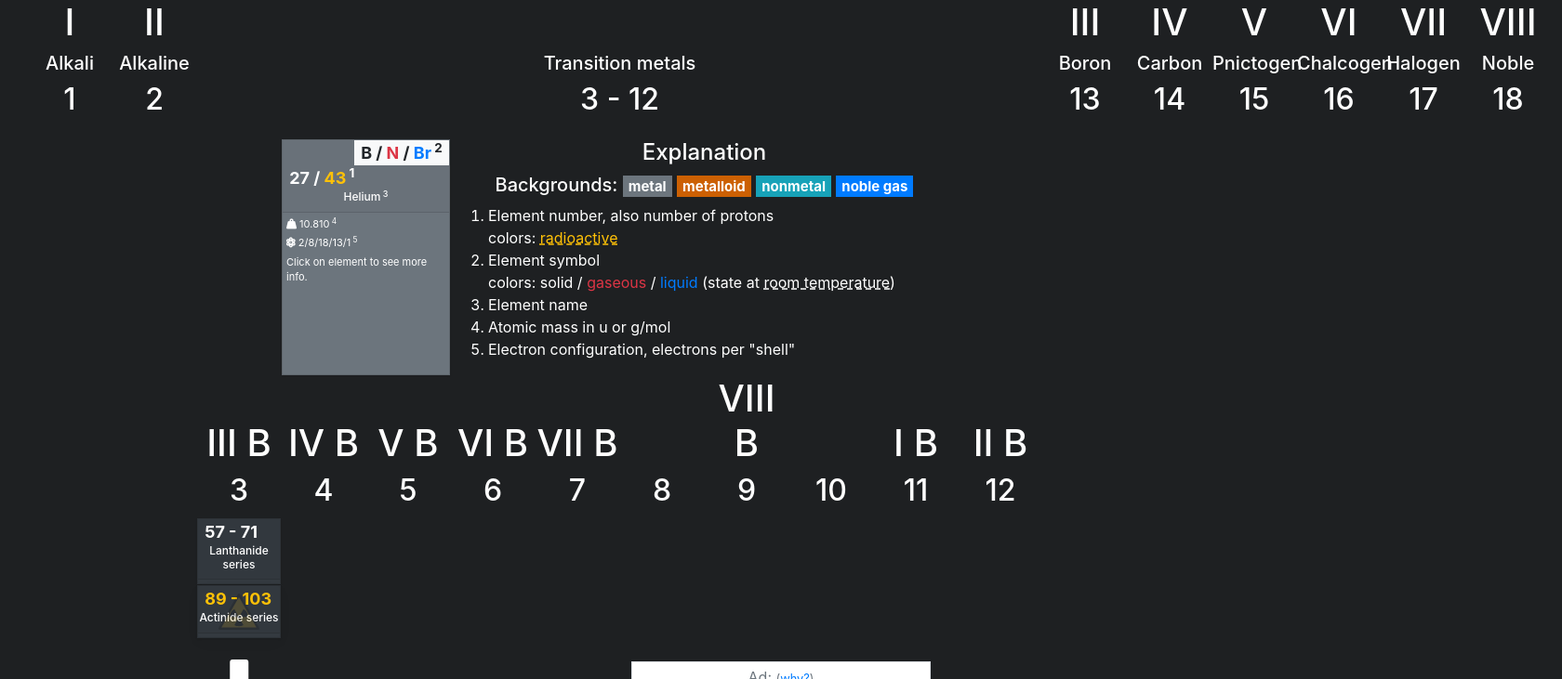
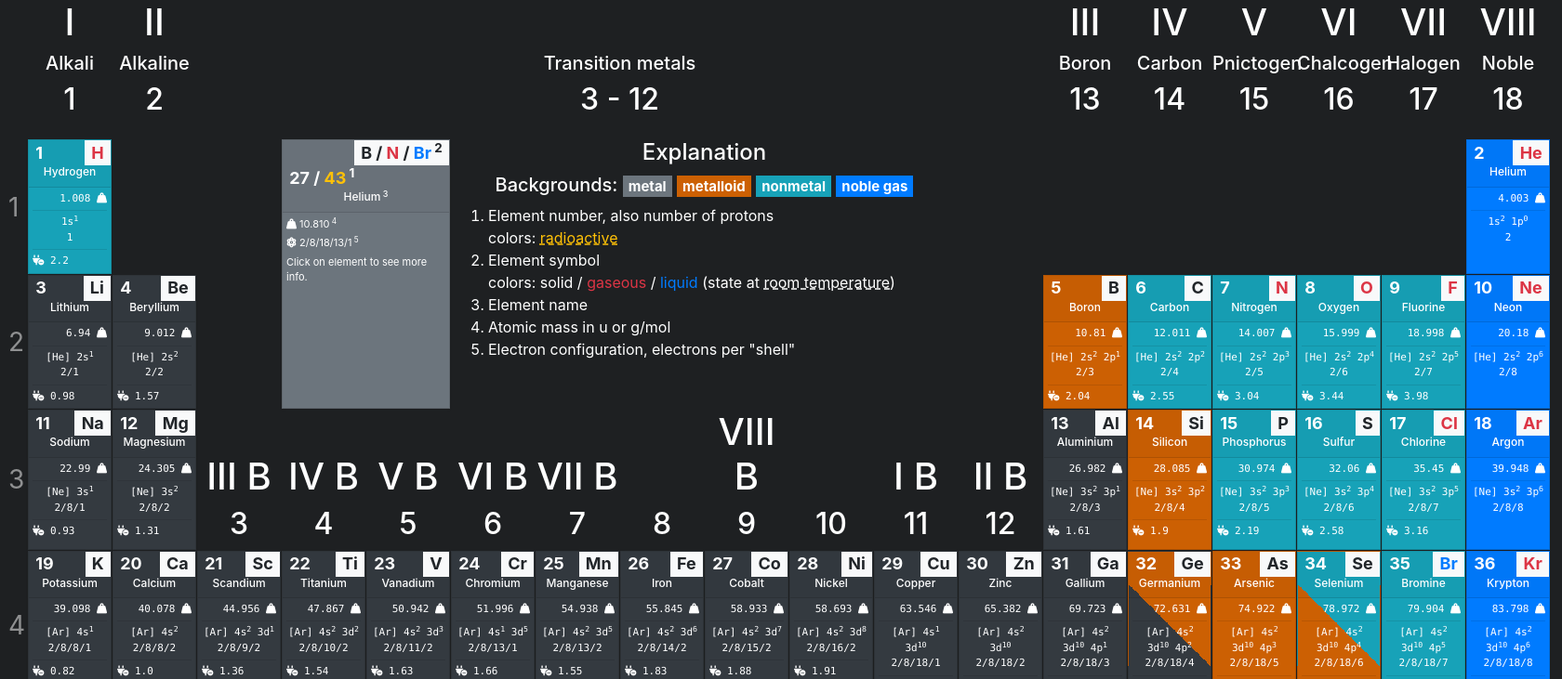
Before and after one commit to florianmischke/pse, a Flask app: page / in a window 1680 px wide. Shown: the top 731 px of the page at 93% size. Run offline with Flask 3, Linux system fonts and the light colour scheme; some libraries are stand-ins or nearby versions.

Commit message:
Update index.html

```diff
--- a/templates/index.html
+++ b/templates/index.html
@@ -5,35 +5,36 @@
   <meta charset="utf-8">
   <meta name="viewport" content="width=device-width, initial-scale=1, shrink-to-fit=no">
 
-  <link rel="apple-touch-icon" sizes="57x57" href="images/favicons/apple-icon-57x57.png">
-  <link rel="apple-touch-icon" sizes="60x60" href="images/favicons/apple-icon-60x60.png">
-  <link rel="apple-touch-icon" sizes="72x72" href="images/favicons/apple-icon-72x72.png">
-  <link rel="apple-touch-icon" sizes="76x76" href="images/favicons/apple-icon-76x76.png">
-  <link rel="apple-touch-icon" sizes="114x114" href="images/favicons/apple-icon-114x114.png">
-  <link rel="apple-touch-icon" sizes="120x120" href="images/favicons/apple-icon-120x120.png">
-  <link rel="apple-touch-icon" sizes="144x144" href="images/favicons/apple-icon-144x144.png">
-  <link rel="apple-touch-icon" sizes="152x152" href="images/favicons/apple-icon-152x152.png">
-  <link rel="apple-touch-icon" sizes="180x180" href="images/favicons/apple-icon-180x180.png">
+  <link rel="apple-touch-icon" sizes="57x57" href="static/images/favicons/apple-icon-57x57.png">
+  <link rel="apple-touch-icon" sizes="60x60" href="static/images/favicons/apple-icon-60x60.png">
+  <link rel="apple-touch-icon" sizes="72x72" href="static/images/favicons/apple-icon-72x72.png">
+  <link rel="apple-touch-icon" sizes="76x76" href="static/images/favicons/apple-icon-76x76.png">
+  <link rel="apple-touch-icon" sizes="114x114" href="static/images/favicons/apple-icon-114x114.png">
+  <link rel="apple-touch-icon" sizes="120x120" href="static/images/favicons/apple-icon-120x120.png">
+  <link rel="apple-touch-icon" sizes="144x144" href="static/images/favicons/apple-icon-144x144.png">
+  <link rel="apple-touch-icon" sizes="152x152" href="static/images/favicons/apple-icon-152x152.png">
+  <link rel="apple-touch-icon" sizes="180x180" href="static/images/favicons/apple-icon-180x180.png">
 
-  <link rel="icon" type="image/png" sizes="32x32" href="images/favicons/favicon-32x32.png">
-  <link rel="icon" type="image/png" sizes="96x96" href="images/favicons/favicon-96x96.png">
-  <link rel="icon" type="image/png" sizes="16x16" href="images/favicons/favicon-16x16.png">
+  <link rel="icon" type="image/png" sizes="32x32" href="static/images/favicons/favicon-32x32.png">
+  <link rel="icon" type="image/png" sizes="96x96" href="static/images/favicons/favicon-96x96.png">
+  <link rel="icon" type="image/png" sizes="16x16" href="static/images/favicons/favicon-16x16.png">
 
   <meta name="msapplication-TileColor" content="#28a745">
-  <meta name="msapplication-TileImage" content="images/favicons/ms-icon-144x144.png">
+  <meta name="msapplication-TileImage" content="static/images/favicons/ms-icon-144x144.png">
   <meta name="theme-color" content="#28a745">
 
   <!-- Bootstrap CSS -->
   <link rel="stylesheet" href="https://stackpath.bootstrapcdn.com/bootstrap/4.1.3/css/bootstrap.min.css" integrity="sha384-MCw98/SFnGE8fJT3GXwEOngsV7Zt27NXFoaoApmYm81iuXoPkFOJwJ8ERdknLPMO" crossorigin="anonymous">
-  <link rel="stylesheet" href="https://use.fontawesome.com/releases/v5.3.1/css/all.css" integrity="sha384-mzrmE5qonljUremFsqc01SB46JvROS7bZs3IO2EmfFsd15uHvIt+Y8vEf7N7fWAU" crossorigin="anonymous">
+  <script src="https://kit.fontawesome.com/8ff51804be.js" crossorigin="anonymous"></script>
   <link rel="stylesheet" href="https://cdnjs.cloudflare.com/ajax/libs/bootstrap-select/1.13.3/css/bootstrap-select.min.css" integrity="sha256-q+3CS1i6GuPNz/JQk7dapdWXvii85xf7vecZx2QqsFI=" crossorigin="anonymous" />
   <link rel="stylesheet" href="https://cdnjs.cloudflare.com/ajax/libs/flag-icon-css/3.2.1/css/flag-icon.css" integrity="sha256-9MbYWPlETRYDxprjQWUUAkiU6JtQaY1EustxQWdQwhk=" crossorigin="anonymous" />
-  <link rel="stylesheet" href="style.css">
+  <link rel="stylesheet" href="static/css/style.css">
 
   <title>Periodic table of elements</title>
 </head>
 <body class="dark-theme">
 
+  {% if elements %}
   <div class="container-fluid">
 
     <div class="grid mt-0" id="legend">
@@ -48,7 +49,7 @@
       <div class="grid-item"><p class="h1">VIII</p> <p class="h5 name">Noble</p> <p class="h2">18</p> </div>
     </div>
     <div class="grid mt-3" id="pse">
-      <div class="grid-item element nav-item" style="grid-column-start: 4; grid-column-end: 6; grid-row-start: 1; grid-row-end: 3;">
+      <div class="grid-item element nav-item" id="example" style="grid-column-start: 4; grid-column-end: 6; grid-row-start: 1; grid-row-end: 3;">
         <div class="card h-100 bg-secondary text-white">
           <div class="card-header">
             <h4 class="card-title">
@@ -73,7 +74,7 @@
         <h5 class="text-center">Backgrounds: <span class="badge badge-secondary">metal</span> <span class="badge badge-warning-dark">metalloid</span> <span class="badge badge-info">nonmetal</span> <span class="badge badge-primary">noble gas</span></h5>
         <ol>
           <li>Element number, also number of protons<br>colors: <span class="text-warning text-underline-dashed" data-toggle="tooltip" data-placement="top" title="in other words: no stable isotope">radioactive</span></li>
-          <li>Element symbol<br>colors: solid / <span class="text-danger">gaseous</span> / <span class="text-primary">liquid</span> (state at <span class="text-underline-dashed" data-toggle="tooltip" data-placement="top" title="25° C.">room temperature</span>)</li>
+          <li>Element symbol<br>colors: solid / <span class="text-danger">gaseous</span> / <span class="text-primary">liquid</span> (state at <span class="text-underline-dashed" data-toggle="tooltip" data-placement="top" title="25° C. | 298.15 K">room temperature</span>)</li>
           <li>Element name</li>
           <li>Atomic mass in u or g/mol</li>
           <li>Electron configuration, electrons per "shell"</li>
@@ -89,6 +90,70 @@
       <div class="grid-item text-center" style="grid-column-start: 10; grid-row-start: 3; align-self: end;"><p class="h1"></p> <p class="h2">10</p></div>
       <div class="grid-item text-center" style="grid-column-start: 11; grid-row-start: 3; align-self: end;"><p class="h1">I B</p> <p class="h2">11</p></div>
       <div class="grid-item text-center" style="grid-column-start: 12; grid-row-start: 3; align-self: end;"><p class="h1">II B</p> <p class="h2">12</p></div>
+
+    {% for element in elements.values() %}
+    {% set my_css = 'style="grid-column-start: '|safe ~ element.xpos ~ ';grid-row-start: ' ~ element.ypos ~ '"'|safe %}
+    <div href="#" class="grid-item element {{element.css_classes}} {% if element.hybrid %} {{element.hybrid}}{% endif %} {% if element.number == 43 or element.number >= 83 %} radioactive{% endif %}" id="element-{{element.symbol|lower()}}" data-toggle="modal" data-target="#elementModal" data-phase="{{element.phase.lower()}}" data-i="{{element.number}}" data-group="{{element.group}}" data-period="{{element.period}}"  {{my_css}}>
+      <div class="card h-100">
+        <div class="card-header">
+          <h4 class="card-title">
+            <span class="badge badge-light title">{{element.symbol}}</span>
+            <span class="badge number">{{element.number}}</span>
+          </h4>
+          <h6 class="card-subtitle mb-2 subtitle text-center">{{element.name}}</h6>
+        </div>
+        <div class="card-body text-monospace">
+          <!-- {{element.group}} -->
+          <p class="mass text-right">{{element.atomic_mass|round(3)}} <i class="fas fa-weight-hanging"></i></p>
+          <hr class="mt-1 mb-1">
+          <p class="shells text-center">
+            <span>
+              <!-- <i class="fas fa-atom"> </i>  -->
+              {% if element.config %}{{element.config|safe}}{% endif %}<br>
+              {{element.shells|join('/<wbr>'|safe)}}
+            </span>
+          </p>
+          {% if element.en_pauling %}
+          <hr class="mt-1 mb-1">
+          <p class="en"><i class="fa-solid fa-plug-circle-minus"></i> {{element.en_pauling}}</p>
+          {% endif %}
+
+          <div class="d-none">
+            <div class="description">
+              <p>{{element.summary}}</p>
+              <a href="{{element.source}}" target="_blank"><i class="fas fa-external-link-alt"></i> Source</a>
+              <table class="table table-striped table-sm">
+                {% if element.period %}
+                  <tr><th>Period</th><td>{{element.period}}</td></tr>
+                {% endif %}
+                {% if element.atomic_mass %}
+                  <tr><th>Atomic mass</th><td>{{element.atomic_mass}} <sup>g</sup>&frasl;<sub>mol</sub></td></tr>
+                {% endif %}
+                {% if element.melt %}
+                  <tr><th>Melting Point</th><td>{{element.melt}} K ({{(element.melt|float - 273.15)|round(3)}} °C)</td></tr>
+                {% endif %}
+                {% if element.boil %}
+                  <tr><th>Boiling Point</th><td>{{element.boil}} K ({{(element.boil|float - 273.15)|round(3)}} °C)</td></tr>
+                {% endif %}
+                {% if element.density %}
+                <tr><th>Density</th><td>{{element.density}}  <sup>g</sup>&frasl;<sub>cm<sup>3</sup></sub></td></tr>
+                {% endif %}
+                {% if element.appearance %}
+                  <tr><th>appearance</th><td>{{element.appearance}}</td></tr>
+                {% endif %}
+                {% if element.category %}
+                  <tr><th>category</th><td>{{element.category}}</td></tr>
+                {% endif %}
+                {% if element.color %}
+                  <tr><th>Color</th><td>{{element.color}}</td></tr>
+                {% endif %}
+              </table>
+            </div>
+          </div>
+        </div>
+      </div>
+    </div>
+    {% endfor %}
       <a href="#element-la" class="grid-item element nav-item" id="" style="grid-column-start: 3; grid-row-start: 6;">
         <div class="card h-100 bg-dark text-white">
           <div class="card-header">
@@ -117,6 +182,9 @@
         <p class="big-arrow text-center"><i class="fas fa-long-arrow-alt-down"></i></p>
       </div>
     </div> <!-- / .grid#pse -->
+
+  </div>
+  {% endif %}
 
     <div class="row mt-4 justify-content-md-center">
       <div class="col-md-auto">
@@ -305,7 +373,7 @@
     </div>
     <div class="">
       <div class="container">
-        <a href="" class="o-50 o-h-100"><img src="images/logo.png" class="img-fluid d-block mx-auto py-3" alt="" width="300px"></a>
+        <a href="" class="o-50 o-h-100"><img src="static/images/logo.png" class="img-fluid d-block mx-auto py-3" alt="" width="300px"></a>
       </div>
     </div>
     <div class="py-2 ">
@@ -341,7 +409,7 @@
   <script src="https://cdnjs.cloudflare.com/ajax/libs/popper.js/1.14.3/umd/popper.min.js" integrity="sha384-ZMP7rVo3mIykV+2+9J3UJ46jBk0WLaUAdn689aCwoqbBJiSnjAK/l8WvCWPIPm49" crossorigin="anonymous"></script>
   <script src="https://stackpath.bootstrapcdn.com/bootstrap/4.1.3/js/bootstrap.min.js" integrity="sha384-ChfqqxuZUCnJSK3+MXmPNIyE6ZbWh2IMqE241rYiqJxyMiZ6OW/JmZQ5stwEULTy" crossorigin="anonymous"></script>
   <script src="https://cdnjs.cloudflare.com/ajax/libs/bootstrap-select/1.13.3/js/bootstrap-select.min.js" integrity="sha256-APwNt/Yju1ZD+yBddFqLhJsk21FXdiNGUuISL4EkUs4=" crossorigin="anonymous"></script>
-  <script src="jquery.liveFilter.js"></script>
-  <script src="scripts.js"></script>
+  <script src="static/js/jquery.liveFilter.js"></script>
+  <script src="static/js/scripts.js"></script>
 </body>
 </html>
```
